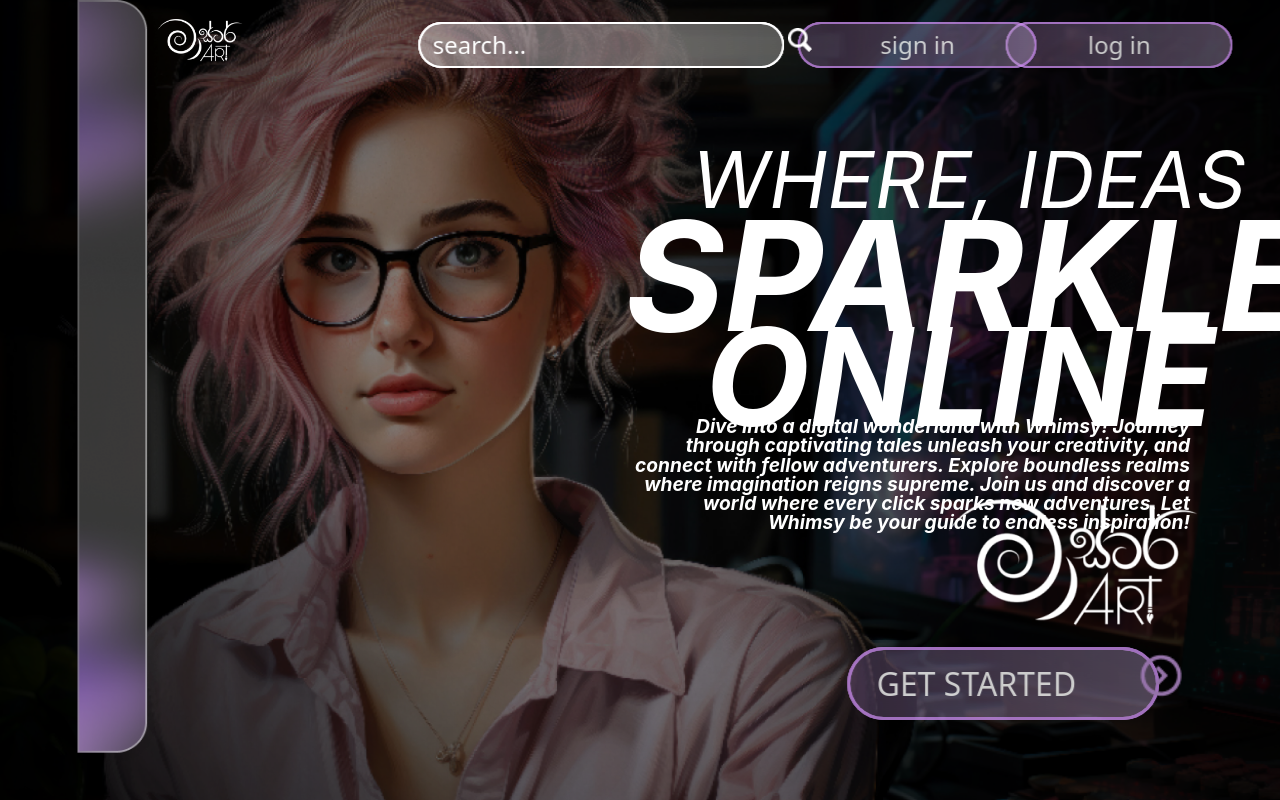
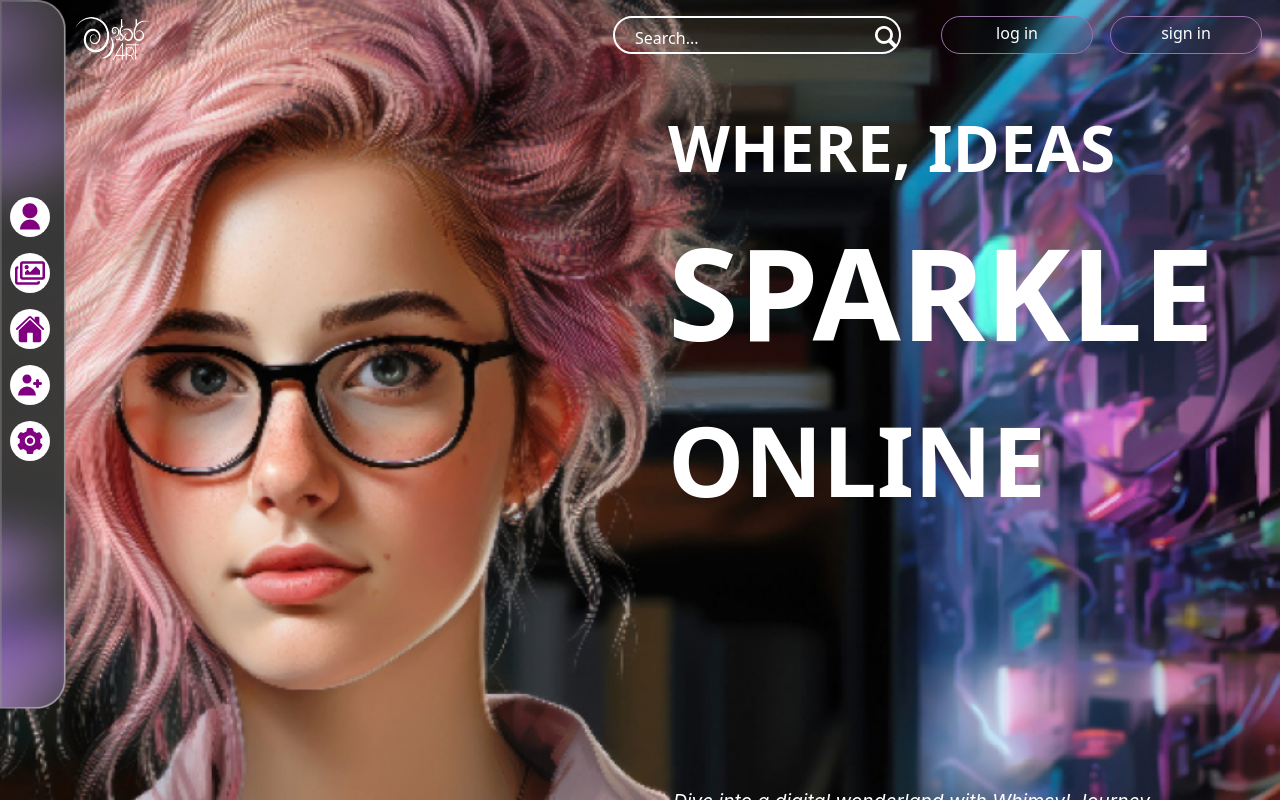
Before and after one commit to DevindaWanasinghe/master-art-design-web-platform, a React (Create React App) app in the folder frontend/: page /home in a window 1280 px wide. Shown: the top 800 px of the page. Built offline with nearby package versions, Linux system fonts and the light colour scheme.

Commit message:
sidebar adn header

```diff
--- a/frontend/src/components/login-pages/Login.jsx
+++ b/frontend/src/components/login-pages/Login.jsx
@@ -1,88 +1,33 @@
 import React from 'react';
-import Bimage1 from "../../images/Home/Background girl image.png";
-import Bimage2 from "../../images/Home/Background black-2.png";
-import Bimage3 from "../../images/Home/Background black-1.png";
-import Arrow01 from "../../images/Home/Arrow.png";
-import Search01 from "../../images/Home/search.png";
-import Logo01 from "../../images/Home/LOGO 1.png";
-import NavBarBackground from "../../images/Home/NavBarbackground.png";
+import Header from "../main-pages/Header";
+import Sidebar from "../main-pages/Sidebar";
+import "./../../css/home.css";
+import { FcGoogle } from "react-icons/fc";
 
 function Login() {
   return (
-    <div className="relative w-screen h-screen overflow-hidden">
-      {/* Background Image */}
-      <img
-        src={Bimage1}
-        alt="Overlay image1"
-        className="absolute inset-0 object-cover w-full h-full"
-      />
 
-      {/* Overlay Image 1 */}
-      <img
-        src={Bimage2}
-        alt="Overlay image2"
-        className="absolute inset-0 object-cover w-full h-full"
-      />
 
-      {/* Overlay Image 2 */}
-      <img
-        src={Bimage3}
-        alt="Overlay image3"
-        className="absolute inset-0 object-cover w-full h-full"
-      />
+    <div className="relative min-h-screen overflow-hidden bg-center bg-cover bg-login-bg">
 
-      {/* Text Overlay */}
-      <div
-        className="absolute text02C"
-        style={{ left: "625.02px", top: "183.62px" }}
-      >
-        <h1 className="text01C">WHERE, IDEAS</h1>
+      <div><Sidebar></Sidebar></div>
+      <div><Header></Header></div>
+
+      <div className='w-1/4 h-[500px] rounded-[33px] border-[2px] border-white backdrop-blur-xl mt-[77px] block absolute left-2/3'>
+        <form>
+            <p className=' text-white text-[48px] text-center mt-[15px]'>Welcome!</p>
+            <input className='w-5/6 h-[45px] bg-transparent border-[1px] border-white rounded-[14px] mt-[15px]   text-white placeholder-white focus:outline-0  p-4 lg:ml-[25px] md:ml-[15px]'placeholder='Email' type='Email' name='Email'></input>
+            <input className='w-5/6 h-[45px] bg-transparent border-[1px] border-white rounded-[14px] mt-[15px]  text-white  placeholder-white focus:outline-0 p-4 lg:ml-[25px] md:ml-[15px]'placeholder='Password' type='Password' name='Password'></input>
+            <button className='w-5/6 h-[45px] bg-#9573A9 border-[1px] rounded-[14px] mt-[30px] ml-[24px] text-white bg-custom-purple font-bold text-[20px] border-none  hover:bg-blue-700 ' type='submit' ><p className='pb-2 '>Continue</p></button>
+            <p className='ml-6 text-white text-[15px]'>forgot Password?</p>
+            <p className='text-center text-white text-[15px]'>or</p>
+            <button className='w-5/6 h-[45px] bg-#9573A9 border-[1px] rounded-[14px] mt-[30px] ml-[24px] text-white font-bold text-[15px]  hover:bg-blue-700  border-white flex justify-center' ><FcGoogle size={20} className=' ml-[2px] mt-[12px]' /><p className='mt-[10px] ml-[2px]'>Continue With Google</p></button>
+        </form>
+
+
       </div>
-      <div
-        className="absolute text02C"
-        style={{ left: "625.02px", top: "183.62px" }}
-      >
-        <h1 className="text02C">SPARKLE</h1>
-      </div>
-      <div
-        className="absolute text02C"
-        style={{ left: "625.02px", top: "183.62px" }}
-      >
-        <h1 className="text03C">ONLINE</h1>
-      </div>
-      <div
-        className="absolute text02C"
-        style={{ left: "625.02px", top: "183.62px" }}
-      >
-        <p className="text04C">
-          Dive into a digital wonderland with Whimsy! Journey through
-          captivating tales unleash your creativity, and connect with fellow
-          adventurers. Explore boundless realms where imagination reigns
-          supreme. Join us and discover a world where every click sparks new
-          adventures. Let Whimsy be your guide to endless inspiration!
-        </p>
-      </div>
-      <div>
-        <boutton className="button01C">GET STARTED</boutton>
-        <img src={Arrow01} alt="Arrow" className="arrow01C" />
-      </div>
-      <div>
-        <boutton className="button02C">log in</boutton>
-        <boutton className="button03C">sign in</boutton>
-        <boutton className="button04C">search...</boutton>
-        <img src={Search01} alt="Arrow" className="search01C" />
-      </div>
-      <div>
-        <img src={Logo01} alt="Logo" className="logo01C" />
-        <img src={Logo01} alt="Logo" className="logo02C" />
-        <img
-          src={NavBarBackground}
-          alt="NavBarBackground"
-          className="navbarback01C"
-        />
-      </div>
+
     </div>
   )
 }
-
 export default Login
--- a/frontend/src/components/login-pages/Register.jsx
+++ b/frontend/src/components/login-pages/Register.jsx
@@ -1,42 +1,16 @@
 import React from 'react';
-import Search01 from "../../images/Home/search.png";
-import NavBarBackground from "../../images/Home/NavBarbackground.png";
+import Sidebar from "../main-pages/Sidebar";
+import Header from "../main-pages/Header";
 import "./../../css/home.css";
 
-import { RiUserFill } from "react-icons/ri";
-import { FaRegImages } from "react-icons/fa";
-import { IoHome } from "react-icons/io5";
-import { HiUserAdd } from "react-icons/hi";
-import { AiFillSetting } from "react-icons/ai";
-import { NavLink } from 'react-router-dom';
+
 function Login() {
   return (
 
 
     <div className="relative min-h-screen overflow-hidden bg-center bg-cover bg-login-bg">
-
-      <div className='absolute w-[80px] backdrop-blur-lg border-l-0 h-full'>
-        <div className='w-[39px] h-[391px] absolute top-1/4 ml-[10px]'>
-          <NavLink to='act'><div className='bg-white w-[40px] h-[40px] rounded-[30px] mt-4 flex  items-center justify-center'><RiUserFill size={30} className='cursor-pointer fill-custom-purple hover:fill-blue-700' /></div></NavLink>
-          <NavLink to='nbbn'><div className='bg-white w-[40px] h-[40px] rounded-[30px] mt-4 flex  items-center justify-center'><FaRegImages size={30} className='cursor-pointer fill-custom-purple hover:fill-blue-700' /></div></NavLink>
-          <NavLink to='mnb'><div className='bg-white w-[40px] h-[40px] rounded-[30px] mt-4 flex  items-center justify-center'><IoHome size={30} className='cursor-pointer fill-custom-purple hover:fill-blue-700' /></div></NavLink>
-          <NavLink to='msnb'><div className='bg-white w-[40px] h-[40px] rounded-[30px] mt-4 flex  items-center justify-center'><HiUserAdd size={30} className='cursor-pointer fill-custom-purple hover:fill-blue-700' /></div></NavLink>
-          <NavLink to=',jn'><div className='bg-white w-[40px] h-[40px] rounded-[30px] mt-4 flex  items-center justify-center'><AiFillSetting size={30} className='cursor-pointer fill-custom-purple hover:fill-blue-700' /></div></NavLink>
-        </div>
-        <img  className= 'h-auto 'src={NavBarBackground} alt='nav img'/>
-      </div>
-
-      <div className='w-[667px] h-[50px] float-right flex mt-4'>
-        <div className='w-[288px] h-[38px] flex border-white border-[2px] rounded-[188px] mr-[23px]'>
-          <input type='text' placeholder='Search...' className='w-[260px] h-[38px]  bg-transparent  text-white  placeholder-white focus:outline-0 p-5'></input>
-          <div className='w-[26px] h-[38px]'>
-            <button className='w-[22px] h-[22px] hover:bg-inherit mt-1'><img className='mt-[4px]  hover:fill-blue-700' src={Search01} alt='searching...' /></button>
-          </div>
-        </div>
-        <boutton className="w-[152px] h-[38px] backdrop-blur-lg  border-[1px] text-white text-center rounded-[188px] border-custom-purple ml-[17px] hover:bg-blue-700 hover:border-inherit"><p className='mt-[4px] cursor-pointer'>log in</p></boutton>
-        <boutton className="w-[152px] h-[38px] backdrop-blur-lg  border-[1px] text-white text-center rounded-[188px] border-custom-purple ml-[17px] hover:bg-blue-700 hover:border-inherit"><p className='mt-[4px] cursor-pointer'>sign in</p></boutton>
-      </div>
-
+      <div><Sidebar></Sidebar></div>
+      <div><Header></Header></div>
 
       <div className='w-1/4 h-[500px] rounded-[33px] border-[2px] border-white backdrop-blur-xl mt-[77px] block absolute left-2/3'>
         <p className=' text-white text-[48px] text-center mt-[15px]'>Welcome!</p>
--- a/frontend/src/components/main-pages/Header.jsx
+++ b/frontend/src/components/main-pages/Header.jsx
@@ -1,9 +1,26 @@
 import React from 'react'
+import Search01 from "../../images/Home/search.png";
+import Logo01 from "../../images/Home/LOGO 1.png";
 
 function Header() {
   return (
-    <div>Header</div>
+
+    <div>
+      <div className='absolute inline w-screen'>
+        <div><img src={Logo01} alt='logo' className='w-[75px] h-[58px] ml-[75px] mt-2 float-left'></img></div>
+
+        <div className='w-[667px] h-[50px] float-right flex mt-4'>
+          <div className='w-[288px] h-[38px] flex border-white border-[2px] rounded-[188px] mr-[23px]'>
+            <input type='text' placeholder='Search...' className='w-[260px] h-[38px]  bg-transparent  text-white  placeholder-white focus:outline-0 p-5'></input>
+            <div className='w-[26px] h-[38px]'>
+              <button className='w-[22px] h-[22px] hover:bg-inherit mt-1'><img className='mt-[4px]  hover:fill-blue-700' src={Search01} alt='searching...' /></button>
+            </div>
+          </div>
+          <boutton className="w-[152px] h-[38px] backdrop-blur-lg  border-[1px] text-white text-center rounded-[188px] border-custom-purple ml-[17px] hover:bg-blue-700 hover:border-inherit"><p className='mt-[4px] cursor-pointer'>log in</p></boutton>
+          <boutton className="w-[152px] h-[38px] backdrop-blur-lg  border-[1px] text-white text-center rounded-[188px] border-custom-purple ml-[17px] hover:bg-blue-700 hover:border-inherit"><p className='mt-[4px] cursor-pointer'>sign in</p></boutton>
+        </div>
+      </div>
+  </div>
   )
-}
-
-export default Header
+};
+export default Header;
--- a/frontend/src/components/main-pages/Home.jsx
+++ b/frontend/src/components/main-pages/Home.jsx
@@ -7,57 +7,25 @@ import Search01 from "../../images/Home/search.png";
 import Logo01 from "../../images/Home/LOGO 1.png";
 import NavBarBackground from "../../images/Home/NavBarbackground.png";
 
+import Sidebar from '../../components/main-pages/Sidebar';
+import Header from '../../components/main-pages/Header';
+import { IoIosArrowDropright } from "react-icons/io";
 import "./../../css/home.css"; // Import custom CSS
 
 <script src="https://cdn.tailwindcss.com"></script>;
 function Home() {
   return (
-    <div className="relative w-screen h-screen overflow-hidden">
-      {/* Background Image */}
-      <img
-        src={Bimage1}
-        alt="Overlay image1"
-        className="absolute inset-0 object-cover w-full h-full"
-      />
 
-      {/* Overlay Image 1 */}
-      <img
-        src={Bimage2}
-        alt="Overlay image2"
-        className="absolute inset-0 object-cover w-full h-full"
-      />
+    <div className="relative min-h-screen overflow-hidden bg-center bg-cover bg-login-bg">
+      <Sidebar></Sidebar>
+      <Header></Header>
+      <div className="float-right w-auto h-auto mt-[100px] mr-10">
+        <h1 className="text-white text-[64px] font-bold inter">WHERE, IDEAS</h1>
+        <h1 className="text-white text-[128px] font-extrabold  inter">SPARKLE</h1>
+        <h1 className="text-white text-[96px] font-extrabold  inter">ONLINE</h1>
 
-      {/* Overlay Image 2 */}
-      <img
-        src={Bimage3}
-        alt="Overlay image3"
-        className="absolute inset-0 object-cover w-full h-full"
-      />
-
-      {/* Text Overlay */}
-      <div
-        className="absolute text02C"
-        style={{ left: "625.02px", top: "183.62px" }}
-      >
-        <h1 className="text01C">WHERE, IDEAS</h1>
-      </div>
-      <div
-        className="absolute text02C"
-        style={{ left: "625.02px", top: "183.62px" }}
-      >
-        <h1 className="text02C">SPARKLE</h1>
-      </div>
-      <div
-        className="absolute text02C"
-        style={{ left: "625.02px", top: "183.62px" }}
-      >
-        <h1 className="text03C">ONLINE</h1>
-      </div>
-      <div
-        className="absolute text02C"
-        style={{ left: "625.02px", top: "183.62px" }}
-      >
-        <p className="text04C">
+        <div className="float-right w-[572px] h-auto mt-[15px] ">
+          <p className="text-white text04C inter text-[14px]">
                 Dive into a digital wonderland with Whimsy! Journey through
                 captivating tales unleash your creativity, and connect with fellow
                 adventurers. Explore boundless realms where imagination reigns
@@ -65,26 +33,16 @@ function Home() {
                 adventures. Let Whimsy be your guide to endless inspiration!
           </p>
         </div>
-      <div>
-        <boutton className="button01C">GET STARTED</boutton>
-        <img src={Arrow01} alt="Arrow" className="arrow01C" />
-      </div>
-      <div>
-        <boutton className="button02C">log in</boutton>
-        <boutton className="button03C">sign in</boutton>
-        <boutton className="button04C">search...</boutton>
-        <img src={Search01} alt="Arrow" className="search01C" />
-      </div>
-      <div>
-        <img src={Logo01} alt="Logo" className="logo01C" />
-        <img src={Logo01} alt="Logo" className="logo02C" />
-        <img
-          src={NavBarBackground}
-          alt="NavBarBackground"
-          className="navbarback01C"
-        />
+        <div className="w-[572px] h-[245px]"><img src={Logo01} alt="logo" className="w-[260px] h-[190px] float-right"></img></div>
+        <div className="float-right w-auto h-auto">
+        <boutton className=" rounded-[188px] inline-flex w-[203px] h-[48px] text-white text-[20px] pl-[15px] pt-[6px] hover:bg-blue-700 border-[2px] border-white ml-[110px] cursor-pointer backdrop-blur-lg">GET STARTED<IoIosArrowDropright size={30}  className="ml-[29px] mt-[1px]"/></boutton>
         </div>
       </div>
+
+
+
+    </div>
+
   );
 }
 
--- /dev/null
+++ b/frontend/src/components/main-pages/Sidebar.jsx
@@ -0,0 +1,27 @@
+import React from 'react';
+import NavBarBackground from "../../images/Home/NavBarbackground.png";
+import "./../../css/home.css";
+import { RiUserFill } from "react-icons/ri";
+import { FaRegImages } from "react-icons/fa";
+import { IoHome } from "react-icons/io5";
+import { HiUserAdd } from "react-icons/hi";
+import { AiFillSetting } from "react-icons/ai";
+import { NavLink } from 'react-router-dom';
+function Login() {
+  return (
+
+      <div className='absolute w-[80px] border-l-0 h-Screen'>
+      <div className='w-[39px] h-[391px] absolute ml-[10px] top top-[25%]'>
+
+          <NavLink to='/account'><div className='bg-white w-[40px] h-[40px] rounded-[30px] mt-4 flex  items-center justify-center icon'><RiUserFill size={30} className='cursor-pointer icon' /></div></NavLink>
+          <NavLink to='/template'><div className='bg-white w-[40px] h-[40px] rounded-[30px] mt-4 flex  items-center justify-center icon'><FaRegImages size={30} className='cursor-pointer icon' /></div></NavLink>
+          <NavLink to='/'><div className='bg-white w-[40px] h-[40px] rounded-[30px] mt-4 flex  items-center justify-center icon'><IoHome size={30} className='cursor-pointer icon' /></div></NavLink>
+          <NavLink to='/terms'><div className='bg-white w-[40px] h-[40px] rounded-[30px] mt-4 flex  items-center justify-center icon'><HiUserAdd size={30} className='cursor-pointer icon' /></div></NavLink>
+          <NavLink to='/about'><div className='bg-white w-[40px] h-[40px] rounded-[30px] mt-4 flex  items-center justify-center icon'><AiFillSetting size={30} className='cursor-pointer icon' /></div></NavLink>
+        </div>
+        <img  className= 'h-auto 'src={NavBarBackground} alt='nav img'/>
+      </div>
+
+  )
+}
+export default Login
--- a/frontend/src/css/home.css
+++ b/frontend/src/css/home.css
@@ -242,6 +242,10 @@
     height: auto;
     z-index: 10;
   }
+
+.icon{
+  fill:purple;
+}
  a .active{
-    color: red;
+    color: blue;
   }
```
Lines whose indentation alone changed are shown as unchanged.
